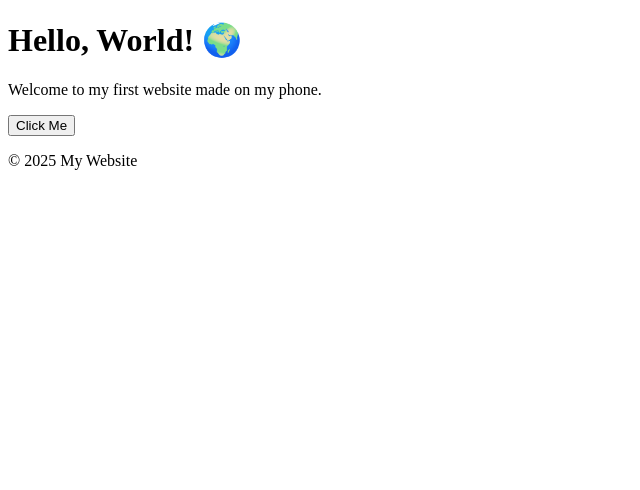
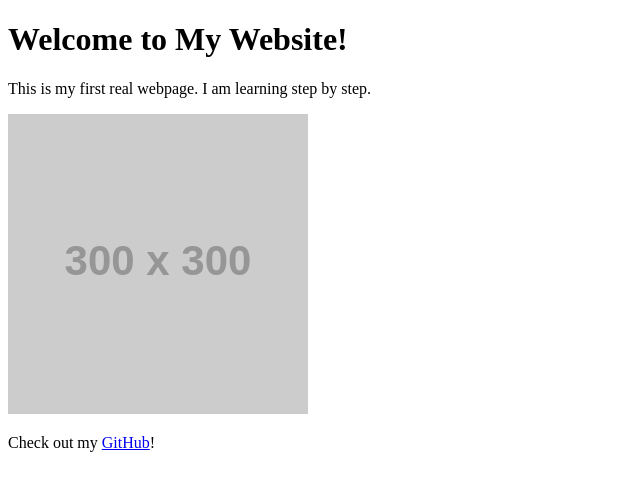
Before and after one commit to asimjustine-netizen/my-website-, a plain HTML site: page index.html in a window 1280 px wide. Shown: the whole page, without its empty margins (0-640 px from the left). Drawn offline with Linux system fonts and the light colour scheme; placeholder pictures from the web are drawn by us.

Commit message:
Update index.html

```diff
--- a/index.html
+++ b/index.html
@@ -1,24 +1,12 @@
 <!DOCTYPE html>
 <html>
 <head>
-  <meta charset="UTF-8">
   <title>My First Website</title>
-  <link rel="stylesheet" href="style.css">
 </head>
 <body>
-  <header>
-    <h1>Hello, World! 🌍</h1>
-    <p>Welcome to my first website made on my phone.</p>
-  </header>
-
-  <main>
-    <button id="btn">Click Me</button>
-  </main>
-
-  <footer>
-    <p>&copy; 2025 My Website</p>
-  </footer>
-
-  <script src="script.js"></script>
+  <h1>Welcome to My Website!</h1>
+  <p>This is my first real webpage. I am learning step by step.</p>
+  <img src="https://via.placeholder.com/300" alt="Sample image">
+  <p>Check out my <a href="https://github.com">GitHub</a>!</p>
 </body>
 </html>
```
